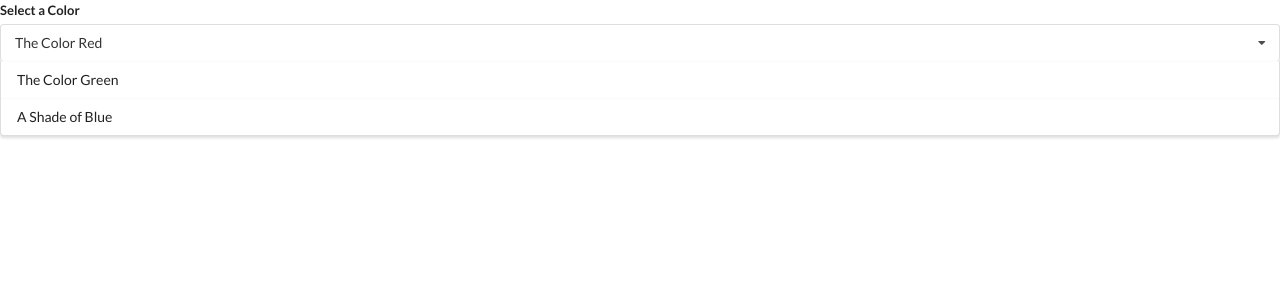
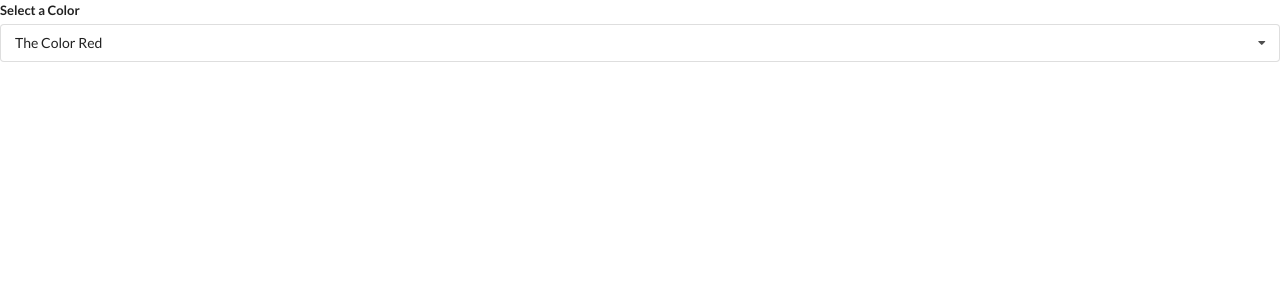
Before and after one commit to leandrofahur/modern-react-with-redux, a React (Create React App) app in the folder widgets/: page / in a window 1280 px wide. Shown: the top 300 px of the page. Built offline with nearby package versions, Linux system fonts and the light colour scheme.

Commit message:
Dropdown behaviour

```diff
--- a/widgets/src/components/Dropdown.js
+++ b/widgets/src/components/Dropdown.js
@@ -1,6 +1,7 @@
-import React from "react";
+import React, { useState } from "react";
 
 const Dropdown = ({ options, selected, onSelectedChange }) => {
+  const [open, setOpen] = useState(false);
   const renderedOptions = options.map((option) => {
     if (option.value === selected.value) {
       return null;
@@ -20,10 +21,17 @@
     <div className='ui form'>
       <div className='field'>
         <label className='label'>Select a Color</label>
-        <div className='ui selection dropdown visible actve'>
+        <div
+          onClick={() => {
+            setOpen(!open);
+          }}
+          className={`ui selection dropdown ${open ? "visible active" : ""}`}
+        >
           <i className='dropdown icon'></i>
           <div className='text'>{selected.label}</div>
-          <div className='menu visible transition'>{renderedOptions}</div>
+          <div className={`menu ${open ? "visible transition" : ""}`}>
+            {renderedOptions}
+          </div>
         </div>
       </div>
     </div>
```
